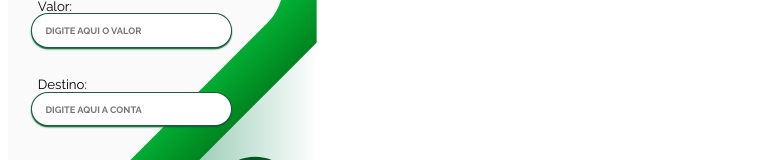
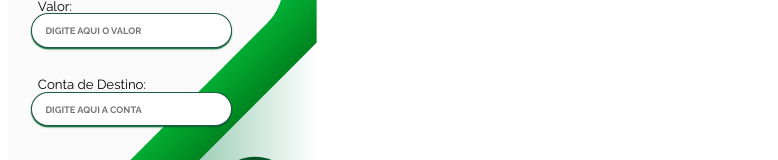
Before and after one commit to LaiFrance/My-Bank-Angular, an Angular app: page / in a window 1280 px wide. Shown: the part 186-346 px from the top of the page, without its empty margins (0-778 px from the left). Built offline with nearby package versions, Linux system fonts and the light colour scheme.

Commit message:
add conta de destino

```diff
--- a/src/app/extrato/extrato.component.html
+++ b/src/app/extrato/extrato.component.html
@@ -6,7 +6,7 @@
       <th class="tabela__cabecalho__conteudo">Valor</th>
       <th class="tabela__cabecalho__conteudo">Destino</th>
     </thead>
-    <tbody>
+    <tbody >
       <tr class="tabela__linha" *ngFor="let transferencia of transferencias">
         <td class="tabela__conteudo">
           {{ transferencia.data | date: "short" }}
--- a/src/app/nova-transferencia/nova-transferencia.component.html
+++ b/src/app/nova-transferencia/nova-transferencia.component.html
@@ -18,7 +18,7 @@
           <div class="login__field">
             <i class="login__icon fas fa-lock"></i>
             <div>
-              <label for="destino">Destino:</label>
+              <label for="destino">Conta de Destino:</label>
               <input type="text" id="destino"  placeholder="digite aqui a conta" name="destino" [(ngModel)]="destino"/>
             </div>
           </div>
```
